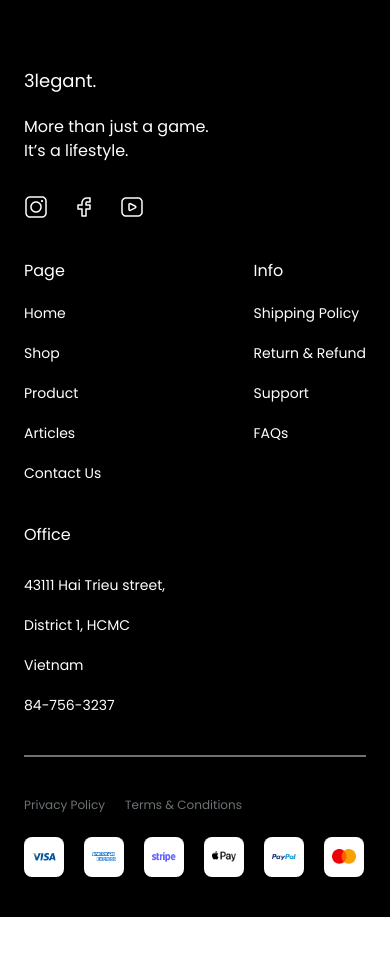
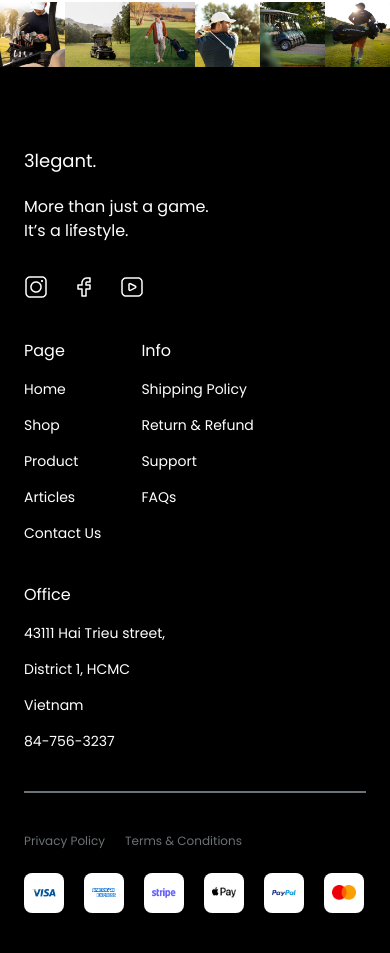
Before and after one commit to Shahwaiz24/React-Blog-Project, a React (Vite) app: page / in a window 390 px wide. Shown: the part 6386-7339 px from the top of the page. Before the commit the page ends 7303 px from the top, so only its background shows below. Built offline with nearby package versions, Linux system fonts and the light colour scheme.

Commit message:
Front-end Again Responsive Started

```diff
--- a/src/component/Footer/footer-component.jsx
+++ b/src/component/Footer/footer-component.jsx
@@ -22,16 +22,16 @@ export default function FooterComponent() {
     return (
         <div className="w-full h-fit bg-black pb-10 px-6 sm:px-12 lg:px-20 xl:px-28 pt-20">
             {/* Top Section */}
-            <div className="w-full flex flex-wrap md:flex-row sm:flex-row lg-flex-row xl-flex-row justify-between gap-10">
+            <div className="flex flex-wrap md:flex-nowrap gap-10">
                 {/* Left Section */}
-                <div className="text-start w-full lg:w-1/3">
+                <div className="w-full md:w-1/3 text-start">
                     <h1 className="text-white font-poppins font-medium text-lg sm:text-xl md:text-2xl lg:text-3xl">
                         3legant.
                     </h1>
                     <h1 className="pt-5 text-white font-poppins font-medium text-base sm:text-lg md:text-xl lg:text-2xl">
                         More than just a game. <br /> It’s a lifestyle.
                     </h1>
-                    <div className="pt-8 flex justify-start gap-6">
+                    <div className="pt-8 flex gap-6">
                         <img
                             src={InstaIcon}
                             alt="Instagram"
@@ -51,60 +51,34 @@ export default function FooterComponent() {
                 </div>
 
                 {/* Links Section */}
-                <div className="flex flex-wrap justify-between gap-10 w-full lg:w-2/3">
-                    <div className="text-white text-start flex flex-col gap-5">
+                <div className="flex flex-wrap gap-10 w-full md:w-2/3">
+                    <div className="text-white flex flex-col gap-4">
                         <h1 className="font-poppins font-medium text-base sm:text-lg md:text-xl lg:text-2xl">
                             Page
                         </h1>
-                        <h1 className="font-poppins font-normal text-sm sm:text-base md:text-lg">
-                            Home
-                        </h1>
-                        <h1 className="font-poppins font-normal text-sm sm:text-base md:text-lg">
-                            Shop
-                        </h1>
-                        <h1 className="font-poppins font-normal text-sm sm:text-base md:text-lg">
-                            Product
-                        </h1>
-                        <h1 className="font-poppins font-normal text-sm sm:text-base md:text-lg">
-                            Articles
-                        </h1>
-                        <h1 className="font-poppins font-normal text-sm sm:text-base md:text-lg">
-                            Contact Us
-                        </h1>
+                        <p className="font-poppins font-normal text-sm sm:text-base md:text-lg">Home</p>
+                        <p className="font-poppins font-normal text-sm sm:text-base md:text-lg">Shop</p>
+                        <p className="font-poppins font-normal text-sm sm:text-base md:text-lg">Product</p>
+                        <p className="font-poppins font-normal text-sm sm:text-base md:text-lg">Articles</p>
+                        <p className="font-poppins font-normal text-sm sm:text-base md:text-lg">Contact Us</p>
                     </div>
-                    <div className="text-white text-start flex flex-col gap-5">
+                    <div className="text-white flex flex-col gap-4">
                         <h1 className="font-poppins font-medium text-base sm:text-lg md:text-xl lg:text-2xl">
                             Info
                         </h1>
-                        <h1 className="font-poppins font-normal text-sm sm:text-base md:text-lg">
-                            Shipping Policy
-                        </h1>
-                        <h1 className="font-poppins font-normal text-sm sm:text-base md:text-lg">
-                            Return & Refund
-                        </h1>
-                        <h1 className="font-poppins font-normal text-sm sm:text-base md:text-lg">
-                            Support
-                        </h1>
-                        <h1 className="font-poppins font-normal text-sm sm:text-base md:text-lg">
-                            FAQs
-                        </h1>
+                        <p className="font-poppins font-normal text-sm sm:text-base md:text-lg">Shipping Policy</p>
+                        <p className="font-poppins font-normal text-sm sm:text-base md:text-lg">Return & Refund</p>
+                        <p className="font-poppins font-normal text-sm sm:text-base md:text-lg">Support</p>
+                        <p className="font-poppins font-normal text-sm sm:text-base md:text-lg">FAQs</p>
                     </div>
-                    <div className="text-white text-start flex flex-col gap-5">
+                    <div className="text-white flex flex-col gap-4">
                         <h1 className="font-poppins font-medium text-base sm:text-lg md:text-xl lg:text-2xl">
                             Office
                         </h1>
-                        <h1 className="font-poppins font-normal text-sm sm:text-base md:text-lg pt-2">
-                            43111 Hai Trieu street,
-                        </h1>
-                        <h1 className="font-poppins font-normal text-sm sm:text-base md:text-lg">
-                            District 1, HCMC
-                        </h1>
-                        <h1 className="font-poppins font-normal text-sm sm:text-base md:text-lg">
-                            Vietnam
-                        </h1>
-                        <h1 className="font-poppins font-normal text-sm sm:text-base md:text-lg">
-                            84-756-3237
-                        </h1>
+                        <p className="font-poppins font-normal text-sm sm:text-base md:text-lg">43111 Hai Trieu street,</p>
+                        <p className="font-poppins font-normal text-sm sm:text-base md:text-lg">District 1, HCMC</p>
+                        <p className="font-poppins font-normal text-sm sm:text-base md:text-lg">Vietnam</p>
+                        <p className="font-poppins font-normal text-sm sm:text-base md:text-lg">84-756-3237</p>
                     </div>
                 </div>
             </div>
@@ -115,20 +89,16 @@ export default function FooterComponent() {
             {/* Bottom Section */}
             <div className="flex flex-wrap justify-between items-center mt-10 gap-6">
                 <div className="text-customFooterGray flex font-poppins font-normal text-xs sm:text-sm md:text-base gap-5">
-                    <h1>Privacy Policy</h1>
-                    <h1>Terms & Conditions</h1>
+                    <p>Privacy Policy</p>
+                    <p>Terms & Conditions</p>
                 </div>
-                <div className="flex justify-center gap-5 flex-wrap">
+                <div className="flex gap-5 flex-wrap">
                     {paymentLogos.map((logo, index) => (
                         <div
                             key={index}
                             className="bg-white p-2 sm:p-3 rounded-lg w-10 h-10 sm:w-12 sm:h-12 md:w-14 md:h-14 flex items-center justify-center"
                         >
-                            <img
-                                src={logo}
-                                alt={`Payment method ${index}`}
-                                className="w-full h-full object-contain"
-                            />
+                            <img src={logo} alt={`Payment method ${index}`} className="w-full h-full object-contain" />
                         </div>
                     ))}
                 </div>
--- a/src/component/News-Letter/news-letter-component.jsx
+++ b/src/component/News-Letter/news-letter-component.jsx
@@ -5,7 +5,7 @@ export default function NewsLetterComponent({ img = NewsLetterbgImage }) {
     const [emailField, setEmailField] = useState("");
 
     return (
-        <div className="relative w-full h-fit mt-10 bg-black">
+        <div className="relative w-full h-fit mt-10 py-10 bg-black">
             {/* Background Image */}
             <div className="w-full h-fit">
                 <img
```
